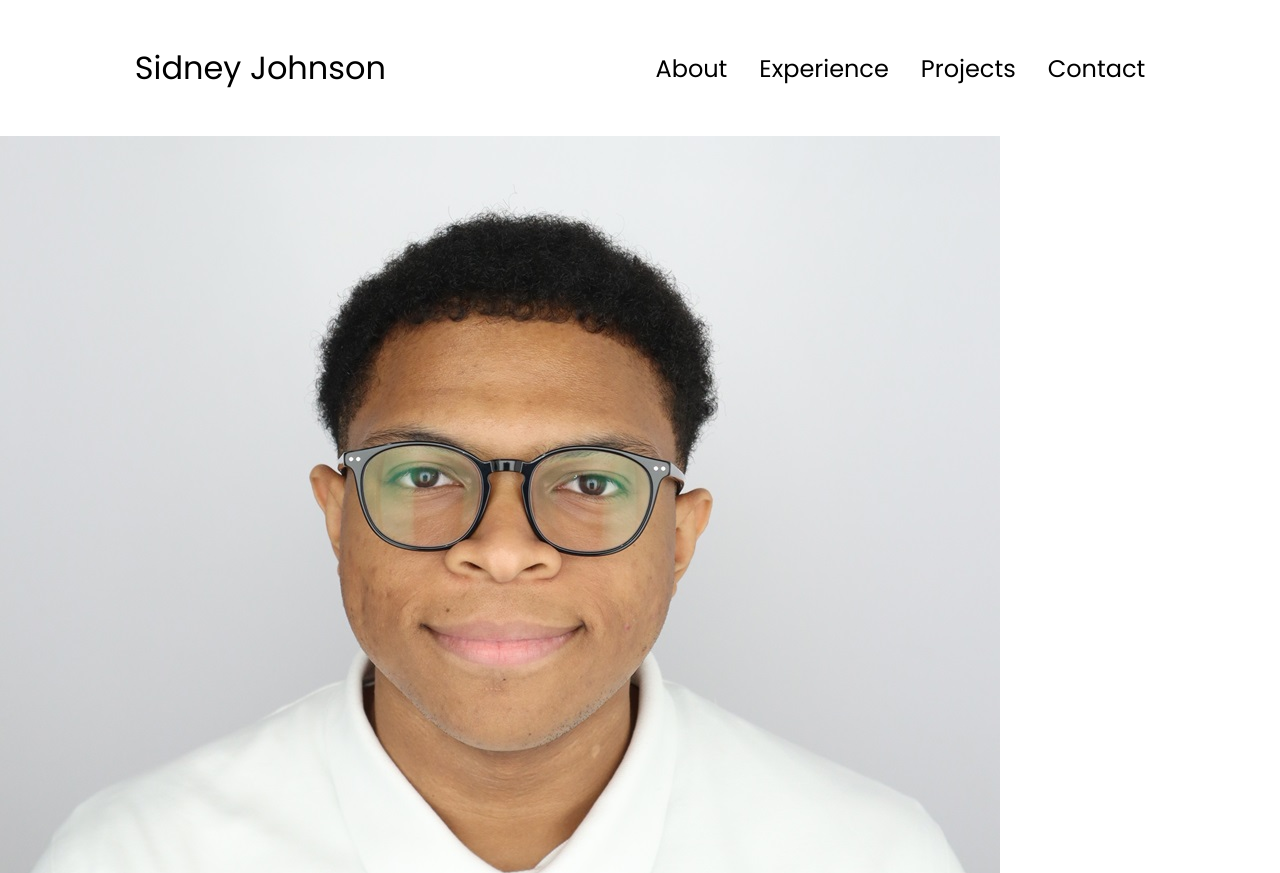
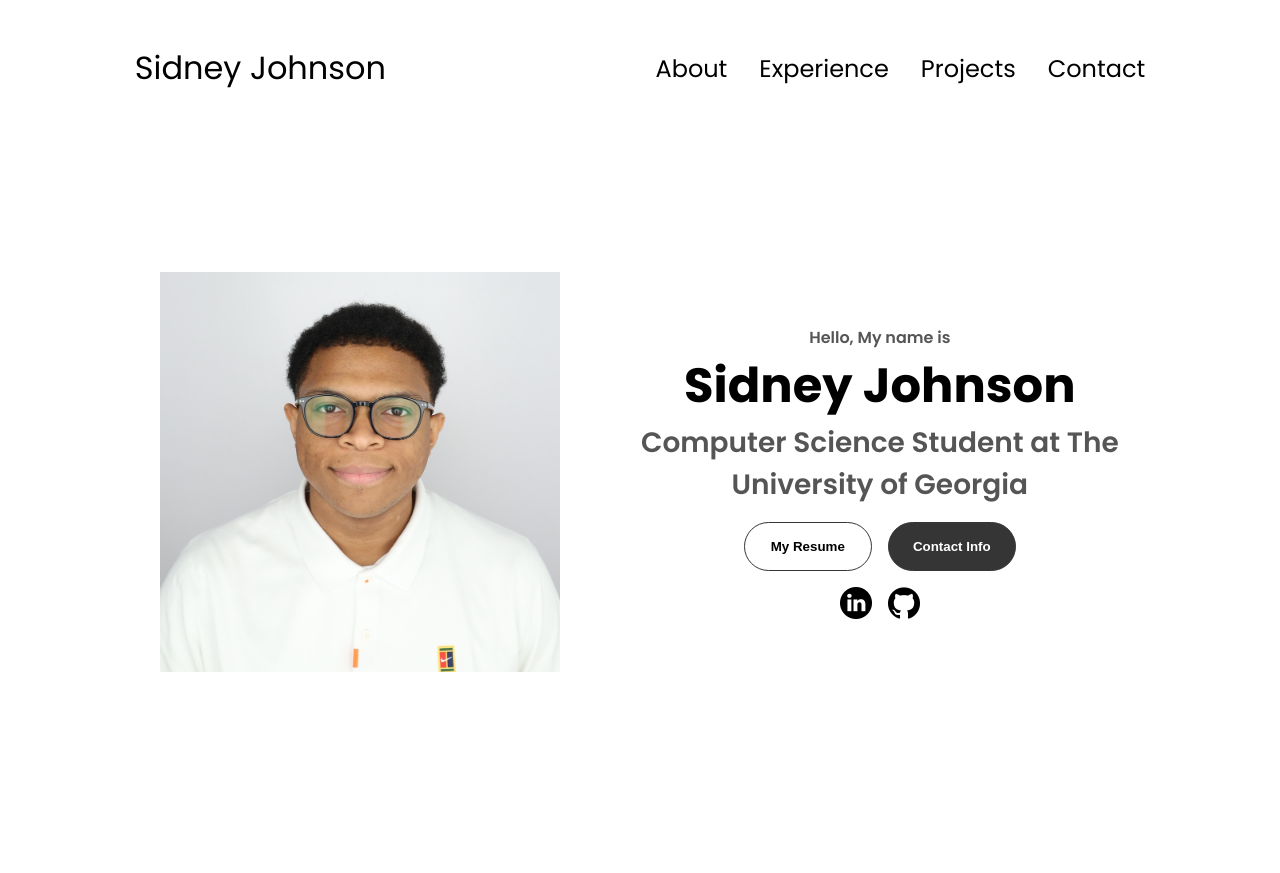
Before and after one commit to sidneyj475/sidneyj-website, a plain HTML site: page index.html in a window 1280 px wide. Shown: the top 873 px of the page. Drawn offline with Linux system fonts and the light colour scheme.

Commit message:
hero sections

```diff
--- a/index.html
+++ b/index.html
@@ -36,8 +36,8 @@
         </div>
     </nav>
     <section id="profile">
-        <div class="section_pic-container">
-            <img src="./assets/profile-pic.jpg" alt="Sidney Johnson Profile Pic">
+        <div class="section__pic-container">
+            <img src="./assets/profile-pic.png" alt="Sidney Johnson Profile Pic">
         </div>
         <div class="section__text">
             <p class="section__text__p1">
@@ -51,7 +51,7 @@
             </p>
             <div class="btn-container">
                 <button class="btn btn-color-2" onclick="window.open('./assets/resume-example.pdf')">
-                    View My Resume
+                    My Resume
                 </button>
                 <button class="btn btn-color-1" onclick="location.href='./#contact'">
                     Contact Info
@@ -59,8 +59,14 @@
             </div>
             <div id="socials-container">
                 <img src="./assets/linkedin.png" alt="My LinkedIn" class="icon" onclick="location.href='https://www.linkedin.com/in/sidney-johnson4705/'">
+                <img src="./assets/github.png" alt="My Github" class="icon" onclick="location.href='https://github.com/sidneyj475/'">
             </div>
         </div>
+    </section>
+    <section id="about">
+        <p class="section__">
+
+        </p>
     </section>
     <script src="script.js"></script>
 </body>
--- a/style.css
+++ b/style.css
@@ -143,3 +143,116 @@ a:hover {
 .hamburger-icon span:first-child {
     transform: none;
 }
+
+/* SECTIONS */
+
+section {
+    padding-top: 4vh;
+    height: 96vh;
+    margin: 0 10rem;
+    box-sizing: border-box;
+    min-height: fit-content;
+}
+
+.section-container {
+    display: flex;
+
+}
+
+/* PROFILE SECTION */
+
+#profile {
+    display: flex;
+    justify-content: center;
+    gap: 5rem;
+    height: 80vh;
+}
+
+.section__pic-container {
+    display: flex;
+    height: 400px;
+    width: 400px;
+    margin: auto 0;
+}
+
+.section__text {
+    align-self: center;
+    text-align: center;
+}
+
+.section__text p {
+    font-weight: 600;
+}
+
+.section__text__p1 {
+    text-align: center;
+}
+
+.section__text__p2 {
+    font-size: 1.75rem;
+    margin-bottom: 1rem;
+}
+
+.title {
+    font-size: 3rem;
+    text-align: center;
+}
+
+#socials-container {
+    display: flex;
+    justify-content: center;
+    margin-top: 1rem;
+    gap: 1rem;
+}
+
+/* ICONS */
+
+.icon {
+    cursor: pointer;
+    height: 2rem;
+}
+
+/* BUTTONS */
+
+.btn-container {
+    display: flex;
+    justify-content: center;
+    gap: 1rem;
+}
+
+.btn {
+    font-weight: 600;
+    transition: all 300ms ease;
+    padding: 1rem;
+    width: 8rem;
+    border-radius: 2rem;
+}
+
+.btn-color-1, .btn-color-2 {
+    border: rgb(53, 53, 53) 0.1rem solid;
+}
+
+.btn-color-1:hover, .btn-color-2:hover {
+    cursor: pointer;
+}
+
+.btn-color-1, .btn-color-2:hover {
+    background: rgb(53, 53, 53);
+    color: white;
+}
+
+.btn-color-1:hover {
+    background: rgb(0, 0, 0);
+}
+
+.btn-color-2 {
+    background: none;
+}
+
+.btn-color-2:hover {
+    border: rgb(255, 255, 255) 0.1rem solid;
+}
+
+.btn-container {
+    gap: 1rem;
+}
```
Also changed, not shown: assets/profile-pic.png (renamed from assets/profile-pic.jpg).
